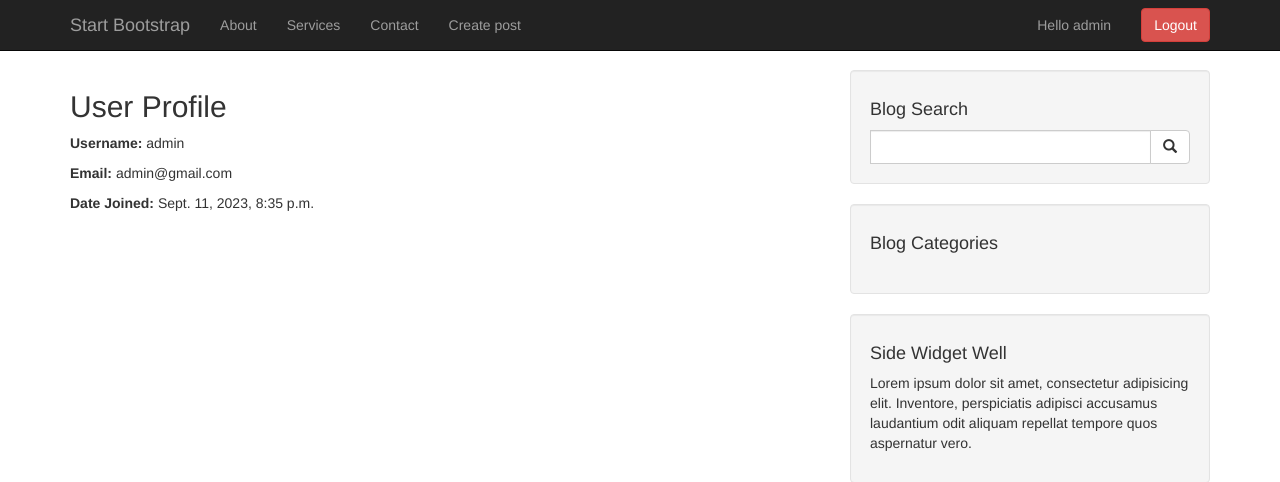
After one commit to LightAstral/hw_bs_dj, a Django app: page /blog/user_profile/ in a window 1280 px wide. The commit adds this page. Shown: the top 482 px of the page. Run offline with Django 4.2, Linux system fonts and the light colour scheme; a user stored in the database is signed in; some libraries are stand-ins or nearby versions.

Commit message:
Добавленно Login and Logout И вывод информации и залогиненном пользователе

```diff
--- a/website/blog/urls.py
+++ b/website/blog/urls.py
@@ -14,4 +14,5 @@ urlpatterns = [
     path('blog/post<int:post_id>/add_comment', views.add_comment, name='add_comment'),
     path('blog/login', LoginView.as_view(), name='blog_login'),
     path('blog/logout', LogoutView.as_view(), name='blog_logout'),
+    path('blog/user_profile/', views.user_profile, name='user_profile'),
 ]
--- a/website/blog/views.py
+++ b/website/blog/views.py
@@ -116,3 +116,10 @@ def add_comment(request, post_id):
     context = {"post": post, "comments": comments, 'comment_form': comment_form}
     context.update(get_categories())
     return render(request, "blog/post.html", context=context)
+
+
+@login_required
+def user_profile(request):
+    user = request.user
+    context = {'user_profile': user}
+    return render(request, 'blog/user_profile.html', context=context)
--- a/website/templates/blog/toggle_login.html
+++ b/website/templates/blog/toggle_login.html
@@ -3,9 +3,8 @@
     <a href="{% url 'blog_logout' %}" class="btn btn-danger">Logout</a>
 </div>
 <ul class="nav navbar-nav navbar-right">
-    <li><a href="#">Hello {{user}}</a></li>
+    <li><a href="{% url 'user_profile' %}">Hello {{user}}</a></li>
 </ul>
-
 {% else %}
     <form class="navbar-form navbar-right" method="POST" action="{% url 'blog_login' %}">
         {% csrf_token %}
--- /dev/null
+++ b/website/templates/blog/user_profile.html
@@ -0,0 +1,8 @@
+{% extends 'blog/base.html' %}
+
+{% block content %}
+  <h2>User Profile</h2>
+  <p><strong>Username:</strong> {{ user_profile.username }}</p>
+  <p><strong>Email:</strong> {{ user_profile.email }}</p>
+  <p><strong>Date Joined:</strong> {{ user_profile.date_joined }}</p>
+{% endblock %}
```
Also changed, not shown: website/db.sqlite3.
